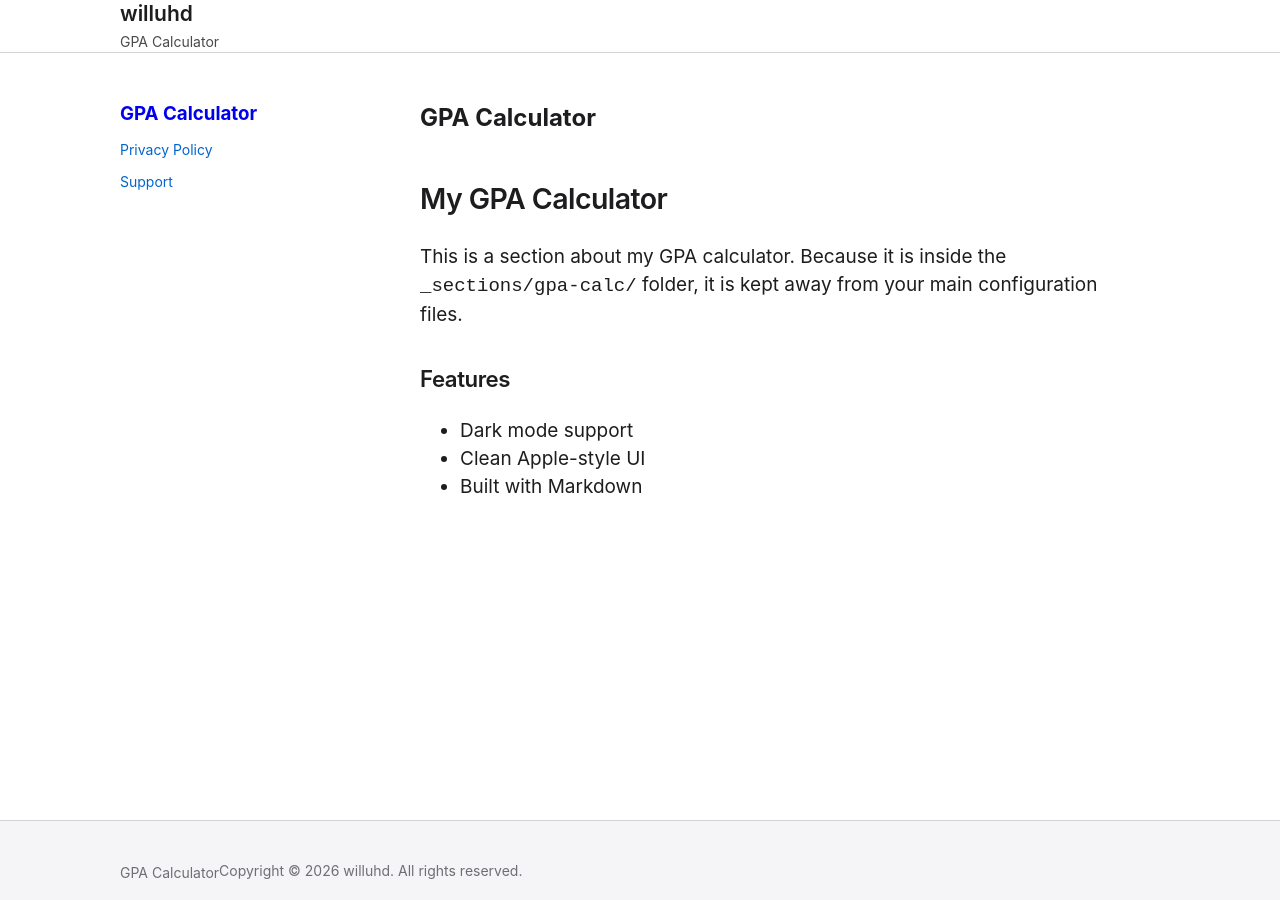
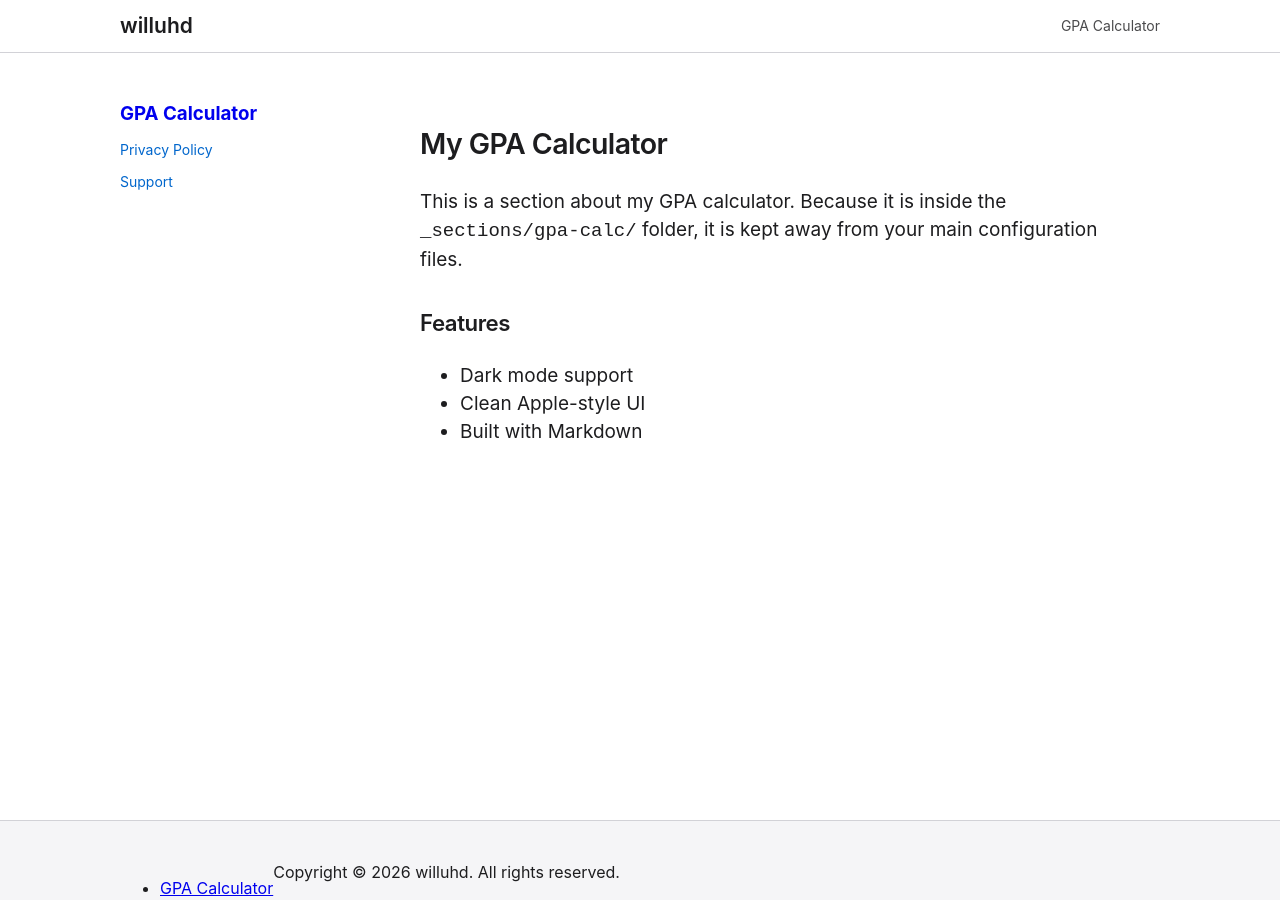
Before and after one commit to WillUHD/willuhd.github.io, a Jekyll site: the page built from gpa-calc/index.md, in a window 1280 px wide and 900 px high. Built offline with Jekyll 4.4.1, drawn with Linux system fonts in a browser that asks for light colours.

Commit message:
Update default.html

```diff
--- a/_layouts/default.html
+++ b/_layouts/default.html
@@ -5,37 +5,58 @@
   <meta name="viewport" content="width=device-width, initial-scale=1.0">
   <title>{{ page.title }} | {{ site.title }}</title>
   <link rel="stylesheet" href="{{ '/assets/css/style.css' | relative_url }}">
-  {% include head-custom.html %} <!-- Optional: for analytics/meta -->
 </head>
 <body>
 
-  {% include masthead.html %}
+  <!-- 4. Header with Title and Nav on one line -->
+  <header class="masthead">
+    <div class="masthead__inner-wrap">
+      <a class="site-title" href="{{ '/' | relative_url }}">{{ site.title }}</a>
+      <nav class="greedy-nav">
+        <ul class="visible-links">
+          {% for p in site.pages %}
+            {% assign parts = p.url | split: '/' %}
+            {% if parts.size == 2 and p.title and p.url != '/' and p.url != '/index.html' %}
+              <li><a href="{{ p.url | relative_url }}">{{ p.title }}</a></li>
+            {% endif %}
+          {% endfor %}
+        </ul>
+      </nav>
+    </div>
+  </header>
 
   <main id="main-container">
     <div class="content-wrapper">
 
-      <!-- Sidebar Column -->
+      <!-- Sidebar -->
       <aside class="sidebar-column">
         {% include sidebar.html %}
       </aside>
 
-      <!-- Main Content Column -->
-      <article class="article-column">
-        {% if page.title %}
-          <h1 class="post-title">{{ page.title }}</h1>
-        {% endif %}
-
-        <div class="markdown-content">
-          {{ content }}
-        </div>
+      <!-- 3. Main Content (Title Removed) -->
+      <article class="article-column markdown-content">
+        {{ content }}
       </article>
 
     </div>
   </main>
 
+  <!-- 5. Footer Fix -->
   <footer class="site-footer">
-    <div class="content-wrapper">
-      {% include footer.html %}
+    <div class="content-wrapper footer-stack">
+      <div class="footer-links">
+        <ul class="social-icons">
+          {% for p in site.pages %}
+            {% assign parts = p.url | split: '/' %}
+            {% if parts.size == 2 and p.title and p.url != '/' and p.url != '/index.html' %}
+              <li><a href="{{ p.url | relative_url }}">{{ p.title }}</a></li>
+            {% endif %}
+          {% endfor %}
+        </ul>
+      </div>
+      <div class="footer-copyright">
+        <span>Copyright © {{ "now" | date: "%Y" }} {{ site.title }}. All rights reserved.</span>
+      </div>
     </div>
   </footer>
 
```
